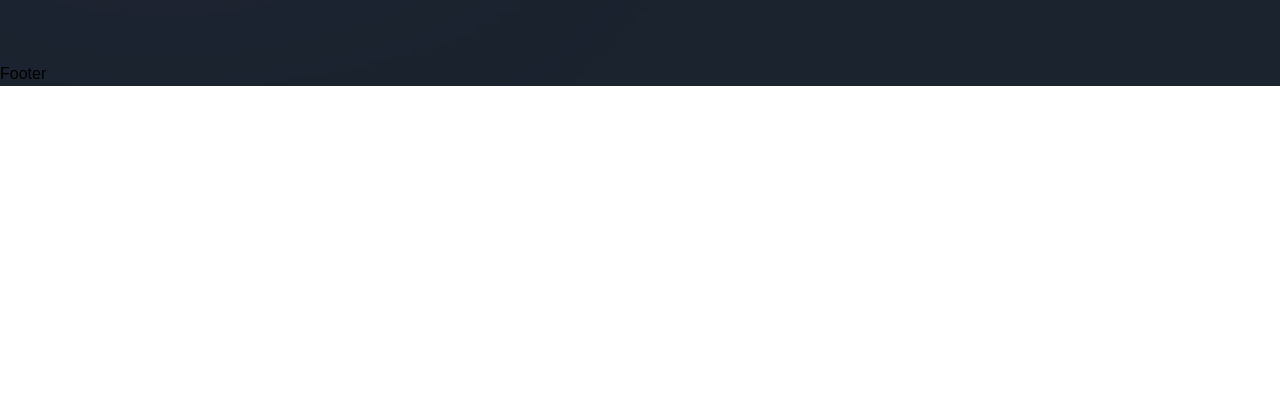
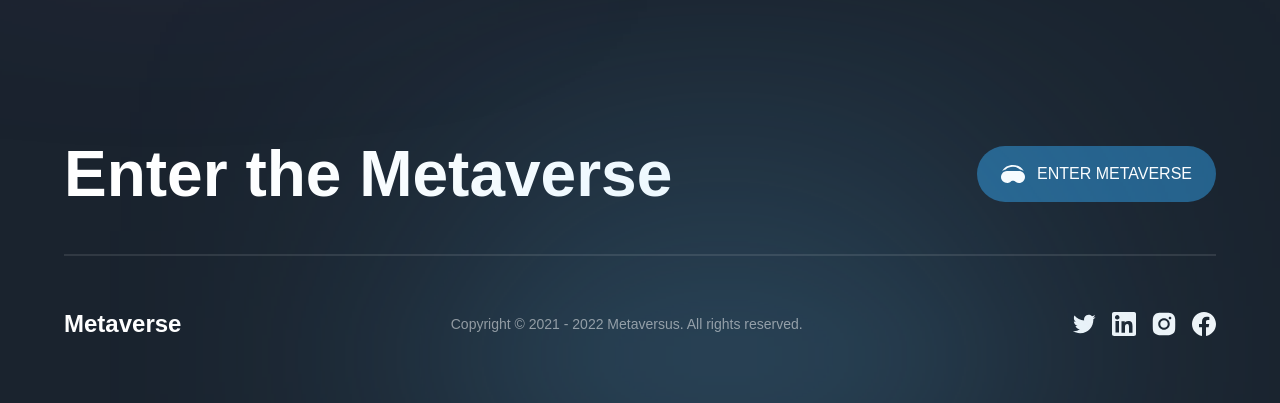
Before and after one commit to portercol/metaverse-ui, a Next.js app: page / in a window 1280 px wide. Shown: the part 6954-7357 px from the top of the page. Before the commit the page ends 7040 px from the top, so only its background shows below. Built offline with nearby package versions, Linux system fonts and the light colour scheme; a web font is replaced by a local one.

Commit message:
added footer section

```diff
--- a/components/Footer.jsx
+++ b/components/Footer.jsx
@@ -1,9 +1,63 @@
-import React from 'react'
+"use client";
+
+import React from "react";
+import { motion } from "framer-motion";
+import { socials } from "@/constants";
+import styles from "../styles";
+import { footerVariants } from "@/utils/motion";
 
 const Footer = () => {
   return (
-    <div>Footer</div>
-  )
-}
+    <motion.footer
+      variants={footerVariants}
+      initial="hidden"
+      whileInView="show"
+      className={`${styles.paddings} py-8 relative`}
+    >
+      <div className="footer-gradient" />
 
-export default Footer
+      <div className={`${styles.innerWidth} mx-auto flex flex-col gap-8`}>
+        <div className="flex items-center justify-between flex-wrap gap-5">
+          <h4 className="font-bold md:text-[64px] text-[44px] text-white">
+            Enter the Metaverse
+          </h4>
+          <button
+            type="button"
+            className="flex items-center h-fit py-4 px-6 bg-[#25618b] rounded-[32px] gap-[12px]"
+          >
+            <img
+              src="/headset.svg"
+              alt="headset icon"
+              className="w-[24px] h-[24px] object-contain"
+            />
+            <span className="font-normal text-[16px] text-white">
+              ENTER METAVERSE
+            </span>
+          </button>
+        </div>
+
+        <div className="flex flex-col">
+          <div className="mb-[50px] h-[2px] bg-white opacity-10" />
+          <div className="flex items-center justify-between flex-wrap gap-4">
+            <h4 className="font-extrabold text-[24px] text-white">Metaverse</h4>
+            <p className="font-normal text-[14px] text-white opacity-50">
+              Copyright © 2021 - 2022 Metaversus. All rights reserved.
+            </p>
+            <div className="flex gap-4">
+              {socials.map((social) => (
+                <img
+                  key={social.name}
+                  src={social.url}
+                  alt={social.alt}
+                  className="w-[24px] h-[24px] object-contain cursor-pointer"
+                />
+              ))}
+            </div>
+          </div>
+        </div>
+      </div>
+    </motion.footer>
+  );
+};
+
+export default Footer;
--- a/constants/index.js
+++ b/constants/index.js
@@ -72,17 +72,21 @@ export const exploreWorlds = [
     {
       name: 'twitter',
       url: '/twitter.svg',
+      alt: 'twitter icon'
     },
     {
       name: 'linkedin',
       url: '/linkedin.svg',
+      alt: 'linkedin icon'
     },
     {
       name: 'instagram',
       url: '/instagram.svg',
+      alt: 'instagram icon'
     },
     {
       name: 'facebook',
       url: '/facebook.svg',
+      alt: 'facebook icon'
     },
   ];
```
